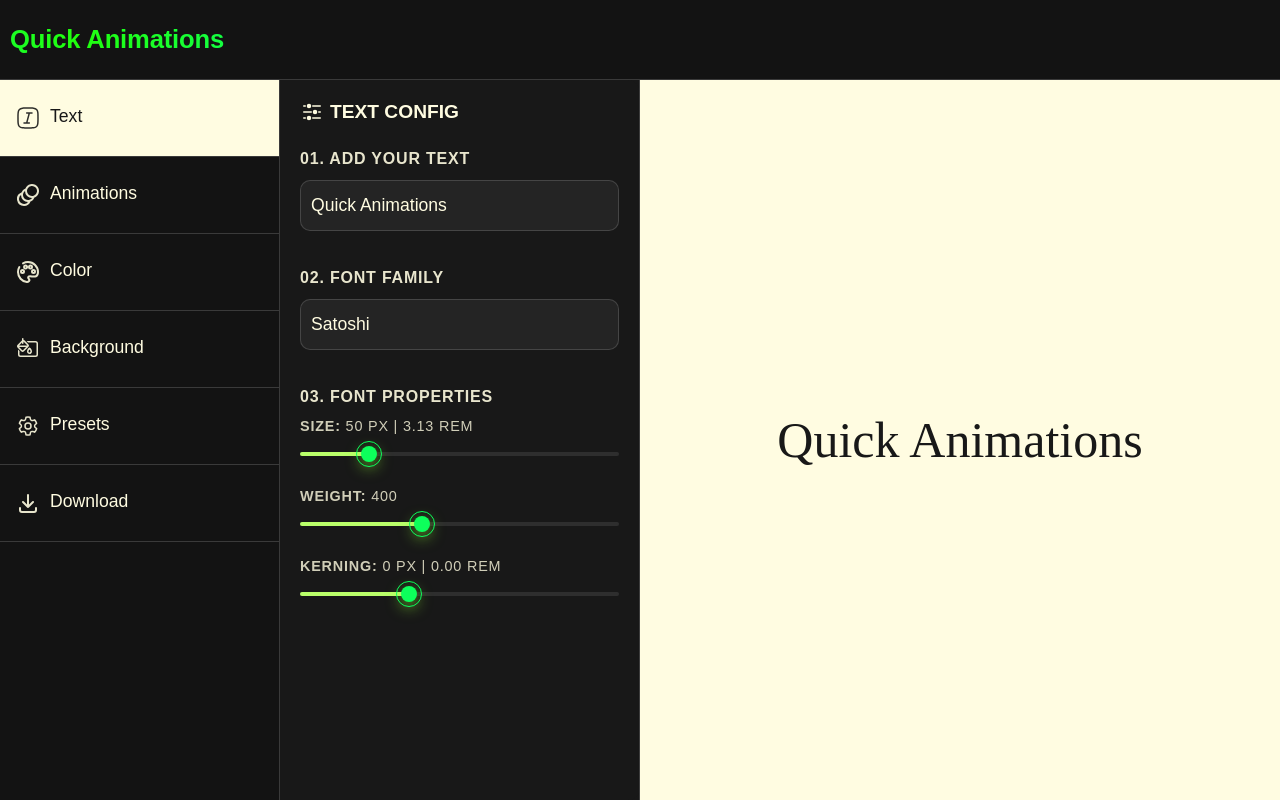
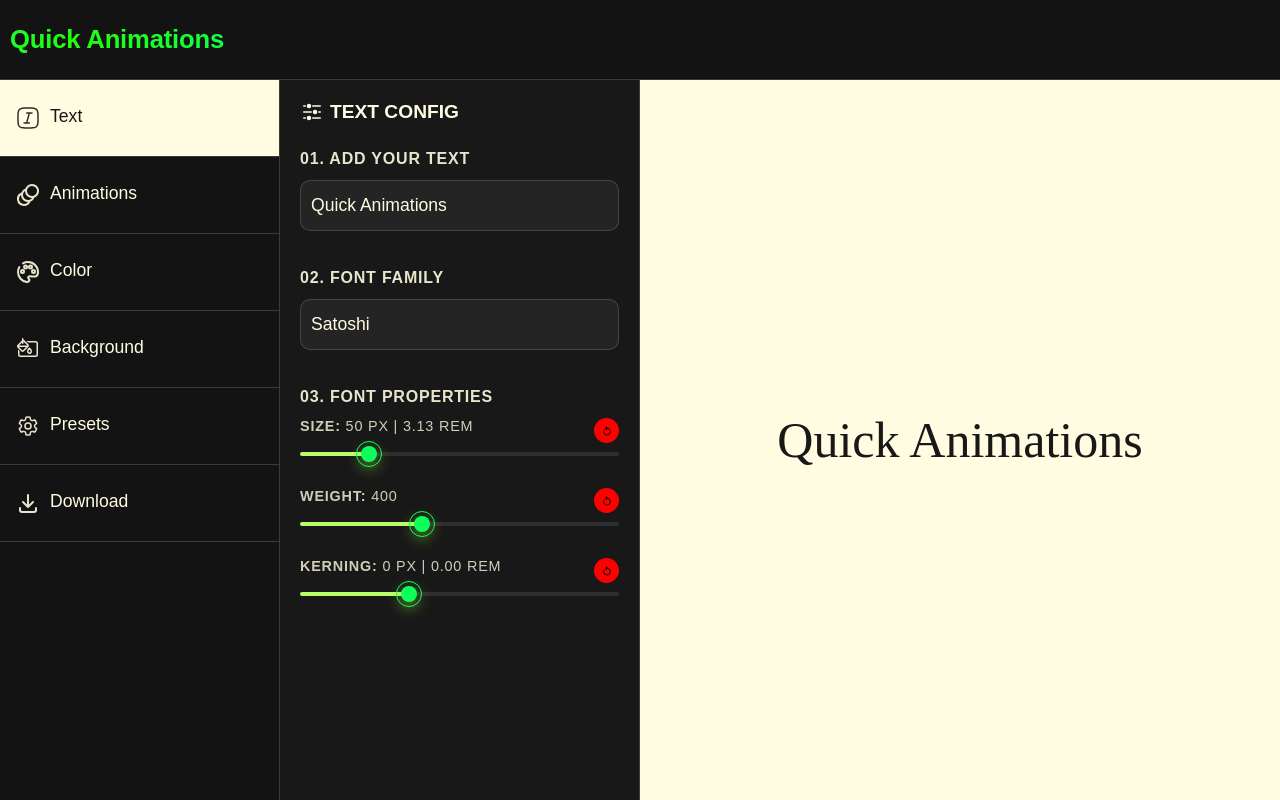
Before and after one commit to matiasecharri/bloop, a Next.js app: page / in a window 1280 px wide. Built offline with nearby package versions, Linux system fonts and the light colour scheme.

Commit message:
feat: add reset button

```diff
--- a/src/app/features/animation-dashboard/context/Controls.tsx
+++ b/src/app/features/animation-dashboard/context/Controls.tsx
@@ -2,7 +2,7 @@ import { createContext, ReactNode, useContext, useReducer } from "react";
 import {
   AnimationSettings,
   ControlsSettings,
-  DefaultControlsSettings,
+  defaultControlsSettings,
   TextSettings,
 } from "./controlsTypes";
 import { withLogger } from "@/shared/utilities";
@@ -79,7 +79,7 @@ export const useControls = () => {
 export const ControlsProvider = ({ children }: ControlsProviderProps) => {
   const [state, dispatch] = useReducer(
     withLogger(controlReducer),
-    DefaultControlsSettings
+    defaultControlsSettings
   );
 
   return (
--- a/src/app/features/animation-dashboard/context/controlsTypes.ts
+++ b/src/app/features/animation-dashboard/context/controlsTypes.ts
@@ -23,7 +23,7 @@ export interface ControlsSettings {
   text: TextSettings;
 }
 
-export const DefaultControlsSettings: ControlsSettings = {
+export const defaultControlsSettings: ControlsSettings = {
   animations: {
     duration: 2,
     fadeIn: false,
--- a/src/app/features/animation-dashboard/sidebar/components/TextPicker/TextPicker.tsx
+++ b/src/app/features/animation-dashboard/sidebar/components/TextPicker/TextPicker.tsx
@@ -1,4 +1,8 @@
-import { CONTROLS_ACTIONS, useControls } from "../../../context";
+import {
+  CONTROLS_ACTIONS,
+  defaultControlsSettings,
+  useControls,
+} from "../../../context";
 import { capitalize } from "@/shared/utilities";
 import { IconConfig } from "@/assets/svg";
 import s from "./TextPicker.module.css";
@@ -55,6 +59,12 @@ const TextPicker = () => {
               payload: { fontSize: Number(e.target.value) },
             })
           }
+          onClick={() =>
+            dispatch({
+              type: CONTROLS_ACTIONS.TEXT,
+              payload: { fontSize: defaultControlsSettings.text.fontSize },
+            })
+          }
         />
 
         <InputRange
@@ -67,6 +77,12 @@ const TextPicker = () => {
             dispatch({
               type: CONTROLS_ACTIONS.TEXT,
               payload: { fontWeight: Number(e.target.value) },
+            })
+          }
+          onClick={() =>
+            dispatch({
+              type: CONTROLS_ACTIONS.TEXT,
+              payload: { fontWeight: defaultControlsSettings.text.fontWeight },
             })
           }
         />
@@ -85,6 +101,14 @@ const TextPicker = () => {
               payload: { letterSpacing: Number(e.target.value) },
             })
           }
+          onClick={() =>
+            dispatch({
+              type: CONTROLS_ACTIONS.TEXT,
+              payload: {
+                letterSpacing: defaultControlsSettings.text.letterSpacing,
+              },
+            })
+          }
         />
       </PickerStep>
     </PickerWrapper>
--- /dev/null
+++ b/src/assets/svg/IconReset.tsx
@@ -0,0 +1,20 @@
+import { SVGProps } from "react";
+
+const IconReset = (props: SVGProps<SVGSVGElement>) => {
+  return (
+    <svg
+      height="1em"
+      viewBox="0 0 24 24"
+      width="1em"
+      xmlns="http://www.w3.org/2000/svg"
+      {...props}
+    >
+      <path
+        d="M10.015 1.586a1 1 0 0 1 1.637 1.147L10.415 4.5c2.05-.086 3.959.23 5.594.999c2.061.969 3.632 2.633 4.466 4.966a9 9 0 1 1-15.88-2.088l.062-.081A1 1 0 0 1 6.241 9.51a7 7 0 1 0 12.35 1.625c-.653-1.827-1.85-3.083-3.433-3.828c-1.304-.613-2.908-.894-4.733-.808l1.227 1.753l.055.087a1 1 0 0 1-1.63 1.14l-.062-.08l-2.736-3.907z"
+        fill="currentColor"
+      />
+    </svg>
+  );
+};
+
+export default IconReset;
--- a/src/assets/svg/index.ts
+++ b/src/assets/svg/index.ts
@@ -4,5 +4,6 @@ export { default as IconConfig } from "./IconConfig";
 export { default as IconDownload } from "./IconDownload";
 export { default as IconPalette } from "./IconPalette";
 export { default as IconPresets } from "./IconPresets";
+export { default as IconReset } from "./IconReset";
 export { default as IconRightArrow } from "./IconRightArrow";
 export { default as IconText } from "./IconText";
--- a/src/shared/components/atoms/index.ts
+++ b/src/shared/components/atoms/index.ts
@@ -1,4 +1,5 @@
-export { default as InputRange } from "./input-range/InputRange";
+export { default as InputRange } from "../molecules/input-range/InputRange";
 export { default as PickerStep } from "../molecules/picker-step/PickerStep";
+export { default as ResetButton } from "./reset-button/ResetButton";
 export { default as Subtitle } from "./subtitle/Subtitle";
 export { default as Title } from "./title/Title";
--- /dev/null
+++ b/src/shared/components/atoms/reset-button/ResetButton.module.css
@@ -0,0 +1,23 @@
+.resetBtn {
+  position: absolute;
+  right: 0;
+  z-index: 10;
+  display: flex;
+  justify-content: center;
+  align-items: center;
+  width: 25px;
+  height: 25px;
+  cursor: pointer;
+  background-color: red;
+  border-radius: 50%;
+  border-radius: 50%;
+  border-radius: 50%;
+  border-radius: 50%;
+  border-radius: 50%;
+}
+
+.resetBtn svg {
+  width: 10px;
+  height: 10px;
+  pointer-events: none;
+}
--- /dev/null
+++ b/src/shared/components/atoms/reset-button/ResetButton.tsx
@@ -0,0 +1,18 @@
+import { IconReset } from "@/assets/svg";
+import { MouseEvent } from "react";
+import s from "./ResetButton.module.css";
+
+interface ResetButtonProps {
+  ariaLabel: string;
+  onClick: (event: MouseEvent<HTMLButtonElement>) => void;
+}
+
+const ResetButton = ({ ariaLabel, onClick }: ResetButtonProps) => {
+  return (
+    <button aria-label={ariaLabel} className={s.resetBtn} onClick={onClick}>
+      <IconReset />
+    </button>
+  );
+};
+
+export default ResetButton;
--- a/src/shared/components/atoms/input-range/InputRange.module.css
+++ b/src/shared/components/molecules/input-range/InputRange.module.css
@@ -1,3 +1,28 @@
+.inputWrapper {
+  position: relative;
+  display: flex;
+  flex-direction: column;
+  font-family: satoshi, sans-serif;
+  border: none;
+  border-radius: 10px;
+  gap: 10px;
+}
+
+.inputWrapper p {
+  margin-bottom: 8px;
+  font-family: satoshi, sans-serif;
+  font-size: 0.9rem;
+  font-weight: 400;
+  letter-spacing: 0.8px;
+  color: var(--color-light);
+  text-transform: uppercase;
+  opacity: 0.8;
+}
+
+.inputWrapper input {
+  margin-bottom: 20px;
+}
+
 .inputRange {
   width: 100%;
   height: 4px;
@@ -64,27 +89,3 @@
   background: rgb(17 15 15);
   border-radius: 5px;
 }
-
-.inputWrapper {
-  display: flex;
-  flex-direction: column;
-  font-family: satoshi, sans-serif;
-  border: none;
-  border-radius: 10px;
-  gap: 10px;
-}
-
-.inputWrapper p {
-  margin-bottom: 8px;
-  font-family: satoshi, sans-serif;
-  font-size: 0.9rem;
-  font-weight: 400;
-  letter-spacing: 0.8px;
-  color: var(--color-light);
-  text-transform: uppercase;
-  opacity: 0.8;
-}
-
-.inputWrapper input {
-  margin-bottom: 20px;
-}
--- a/src/shared/components/atoms/input-range/InputRange.tsx
+++ b/src/shared/components/molecules/input-range/InputRange.tsx
@@ -1,5 +1,6 @@
-import { ChangeEvent } from "react";
+import { ChangeEvent, MouseEvent } from "react";
 import s from "./InputRange.module.css";
+import { ResetButton } from "../../atoms";
 
 interface InputRangeProps {
   label: string;
@@ -9,6 +10,7 @@ interface InputRangeProps {
   step?: number;
   unit?: string;
   onChange: (event: ChangeEvent<HTMLInputElement>) => void;
+  onClick?: (event: MouseEvent<HTMLButtonElement>) => void;
 }
 
 const InputRange = ({
@@ -19,9 +21,13 @@ const InputRange = ({
   step,
   unit,
   onChange,
+  onClick,
 }: InputRangeProps) => {
   return (
     <div className={s.inputWrapper}>
+      {!!onClick && (
+        <ResetButton ariaLabel={`reset ${value}`} onClick={onClick} />
+      )}
       <p>
         <strong>{label}:</strong> {value} {unit}
       </p>
```
Lines whose indentation alone changed are shown as unchanged.
